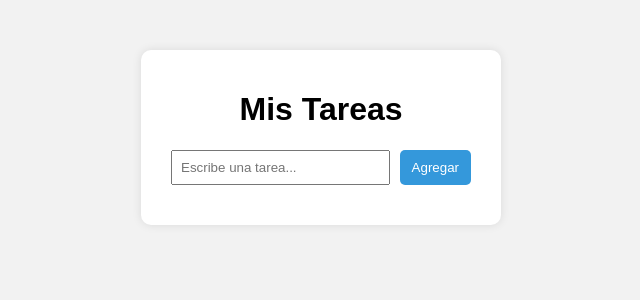
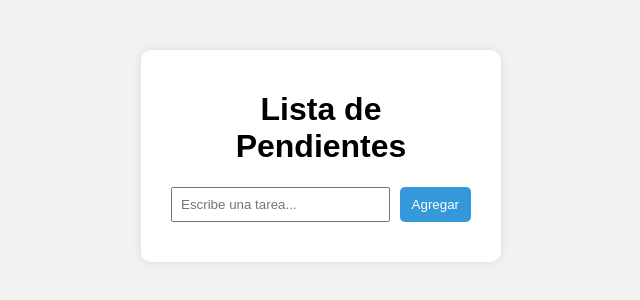
Before and after one commit to cesarkey2/registro-tareas-git, a plain HTML site: page index.html in a window 1280 px wide. Shown: the whole page, without its empty margins (319-959 px from the left). Drawn offline with Linux system fonts and the light colour scheme.

Commit message:
Conflicto 2

```diff
--- a/index.html
+++ b/index.html
@@ -8,7 +8,7 @@
 </head>
 <body>
   <div class="container">
-    <h1>Mis Tareas</h1>
+    <h1>Lista de Pendientes</h1>
     <form id="task-form">
       <input type="text" id="task-input" placeholder="Escribe una tarea..." required />
       <button type="submit">Agregar</button>
```
